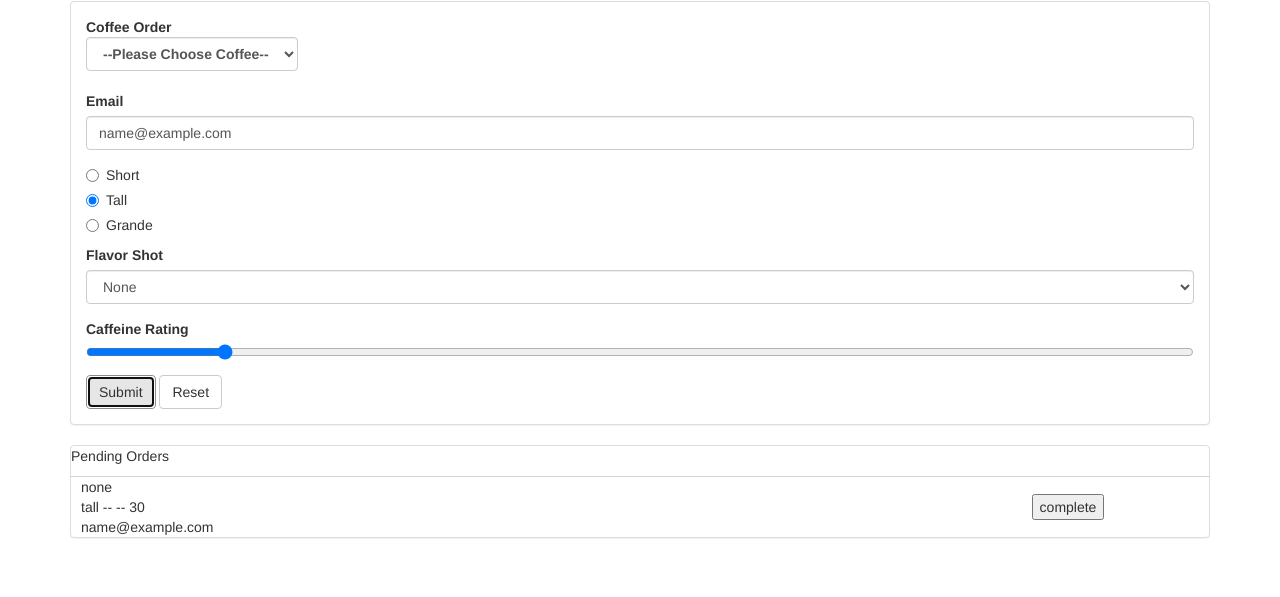
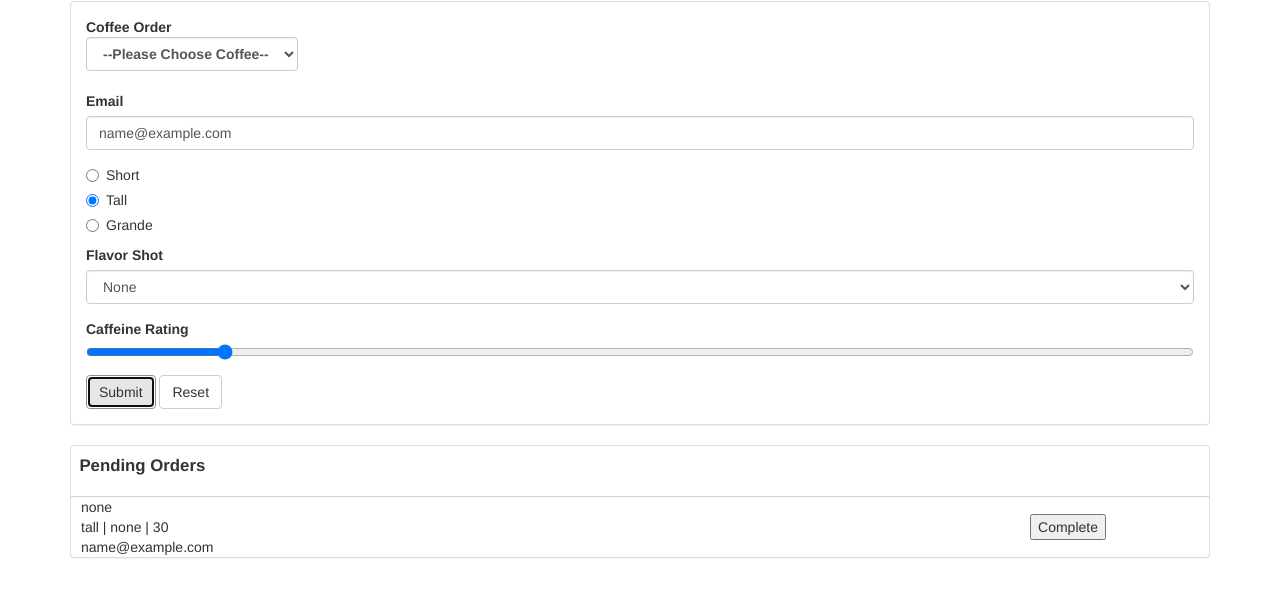
Before and after one commit to clinturbin/coffee_run, a plain HTML site: page index.html in a window 1280 px wide. Both pictures are taken after typing "name@example.com" into the empty fields and a click on the button "Submit". Shown: the part 69-666 px from the top of the page. Drawn offline with nearby package versions, Linux system fonts and the light colour scheme.

Commit message:
Refactored to make most functions global and most variables local.

```diff
--- a/index.html
+++ b/index.html
@@ -50,7 +50,7 @@
             <div class="form-group">
               <label for="flavorShot">Flavor Shot</label>
               <select id="flavorShot" class="form-control" name="flavor">
-                <option value="">None</option>
+                <option value="none">None</option>
                 <option value="caramel">Caramel</option>
                 <option value="almond">Almond</option>
                 <option value="mocha">Mocha</option>
@@ -64,9 +64,6 @@
             <button type="reset" class="btn btn-default">Reset</button>
           </form>
         </div>
-        <!-- <div class="panel-body">
-          TEST
-        </div> -->
       </div>
       <div class="panel panel-default pending-orders">
         <p>Pending Orders</p>
--- a/scripts/main.js
+++ b/scripts/main.js
@@ -1,33 +1,102 @@
 var coffeeOrderForm = document.querySelector('[data-coffee-order="form"]');
 var pendingOrders = document.querySelector(".pending-orders");
-
-var ordersAsString = localStorage.getItem('coffee-orders');
-var ordersAsObject = JSON.parse(ordersAsString);
 var coffeeOrders = [];
 
+var addOrdersToLocalStorage = function () {
+    var ordersAsString = JSON.stringify(coffeeOrders);
+    localStorage.setItem('coffee-orders', ordersAsString);
+};
 
-var loadOrdersFromStorage = function () {
-    if (ordersAsObject !== null) {
-        ordersAsObject.forEach( function (element) {
-            coffeeOrders.push(element);
+var getOrdersFromLocalStorage = function () {
+    var ordersAsString = localStorage.getItem('coffee-orders');
+    var ordersAsObjects = JSON.parse(ordersAsString);
+    if (ordersAsObjects !== null) {
+        ordersAsObjects.forEach(function (order) {
+            coffeeOrders.push(order);
         });
     };
 };
-loadOrdersFromStorage();
 
-var addOrdersToLocalStorage = function () {
-    ordersAsString = JSON.stringify(coffeeOrders);
-    localStorage.setItem('coffee-orders', ordersAsString);
-};
-
-var clearOrderElements = function () {
+var clearPendingOrdersDisplay = function () {
     var orders = document.querySelectorAll('.order');
     orders.forEach( function (element) {
         element.remove();
-    })
+    });
 };
 
+var updatePendingOrders = function () {
+    clearPendingOrdersDisplay();
+    coffeeOrders.forEach(function (element, index) {
+        pendingOrders.appendChild(pendingOrder(element, index));
+    });
+    addOrdersToLocalStorage();
+};
 
+//---------------------  Conatiner for Each Pending Order --------------------------------
+var pendingOrder = function (order, index) {
+    var newOrder = document.createElement('div');
+    newOrder.classList.add('order');
+    newOrder.appendChild(orderSummary(order));
+    newOrder.appendChild(orderCompleteContainer(index));
+    return newOrder;
+};
+
+//------------ Order Summary Section includes information from input form ----------------
+var orderSummary = function (order) {
+    var orderSummary = document.createElement('div');
+    orderSummary.classList.add('order-summary');
+    orderSummary.appendChild(orderSummaryCoffee(order));
+    orderSummary.appendChild(orderSummaryDetails(order));
+    orderSummary.appendChild(orderSummaryEmail(order));
+    return orderSummary;
+}
+
+var orderSummaryCoffee = function (order) {
+    var coffeeOrdered = document.createElement('div');
+    coffeeOrdered.classList.add("order-summary-coffee");
+    coffeeOrdered.textContent = order.coffee;
+    return coffeeOrdered;
+};
+
+var orderSummaryDetails = function (order) {
+    var orderDetails = document.createElement("div");
+    orderDetails.classList.add("order-summary-details");
+    orderDetails.textContent = `${order.size}    |   ${order.flavor}   |   ${order.caffeine}`;
+    return orderDetails;
+};
+
+var orderSummaryEmail = function (order) {
+    var orderEmail = document.createElement("div");
+    orderEmail.classList.add("order-summary-email");
+    orderEmail.textContent = order.email;
+    return orderEmail;
+};
+
+//---------------------------------------------------------------------------
+var orderCompleteContainer = function (index) {
+    var inputContainer = document.createElement("div");
+    inputContainer.classList.add("order-complete");
+    var completeButton = newCompleteButton(index);
+    inputContainer.appendChild(completeButton);
+    return inputContainer;
+};
+
+var newCompleteButton = function (index) {
+    var completeButton = document.createElement("input");
+    completeButton.classList.add("complete-btn");
+    completeButton.setAttribute("type", "button");
+    completeButton.setAttribute("value", "Complete");
+    completeButton.addEventListener('click', function () {
+        coffeeOrders.splice(index, 1);
+        updatePendingOrders();
+    });
+    return completeButton;
+};
+
+// -------------------------------------------------------------------------------------
+
+getOrdersFromLocalStorage();
+updatePendingOrders();
 
 coffeeOrderForm.addEventListener('submit', function (event) {
     event.preventDefault();
@@ -43,78 +112,5 @@ coffeeOrderForm.addEventListener('submit', function (event) {
                     'caffeine': caffeineRating
                    };
     coffeeOrders.push(newOrder);
-    addOrdersToLocalStorage();
     updatePendingOrders();
-
 });
-
-var updatePendingOrders = function () {
-    clearOrderElements();
-    coffeeOrders.forEach(function (element, index) {
-        pendingOrders.appendChild(pendingOrder(element, index));
-    })
-    addOrdersToLocalStorage();
-};
-
-var pendingOrder = function (element, index) {
-    var newOrder = document.createElement('div');
-    newOrder.classList.add('order');
-    newOrder.appendChild(orderSummary(element));
-    newOrder.appendChild(orderComplete(index));
-    return newOrder;
-};
-
-var orderSummary = function (element) {
-    var coffeeOrdered = orderSummaryCoffee(element.coffee);
-    var orderDetails = orderSummaryDetails(element.size, element.flavor, element.caffeine);
-    var orderEmail = orderSummaryEmail(element.email);
-    var orderSummary = document.createElement('div');
-    orderSummary.classList.add('order-summary');
-    orderSummary.appendChild(coffeeOrdered);
-    orderSummary.appendChild(orderDetails);
-    orderSummary.appendChild(orderEmail);
-    return orderSummary;
-}
-
-var orderSummaryCoffee = function (coffeeType) {
-    var coffeeOrdered = document.createElement('div');
-    coffeeOrdered.classList.add("order-summary-coffee");
-    coffeeOrdered.textContent = coffeeType;
-    return coffeeOrdered;
-};
-
-var orderSummaryDetails = function (size, flavor, caffeine) {
-    var orderDetails = document.createElement("div");
-    orderDetails.classList.add("order-summary-details");
-    orderDetails.textContent = `${size}    --   ${flavor}   --   ${caffeine}`;
-    return orderDetails;
-};
-
-var orderSummaryEmail = function (email) {
-    var orderEmail = document.createElement("div");
-    orderEmail.classList.add("order-summary-email");
-    orderEmail.textContent = email;
-    return orderEmail;
-};
-
-var orderComplete = function (index) {
-    var inputContainer = document.createElement("div");
-    inputContainer.classList.add("order-complete");
-    var completeButton = makeCompleteButton(index);
-    inputContainer.appendChild(completeButton);
-    return inputContainer;
-};
-
-var makeCompleteButton = function (index) {
-    var completeBtn = document.createElement("input");
-    completeBtn.classList.add("complete-btn");
-    completeBtn.setAttribute("type", "button");
-    completeBtn.setAttribute("value", "complete");
-    completeBtn.addEventListener('click', function () {
-        coffeeOrders.splice(index, 1);
-        updatePendingOrders();
-    });
-    return completeBtn;
-};
-
-updatePendingOrders();
--- a/styles.css
+++ b/styles.css
@@ -19,3 +19,9 @@
     justify-content: space-evenly;
     align-items: center;
 }
+
+.pending-orders > p {
+    font-weight: bold;
+    font-size: 1.2em;
+    padding: .5em;
+}
```
